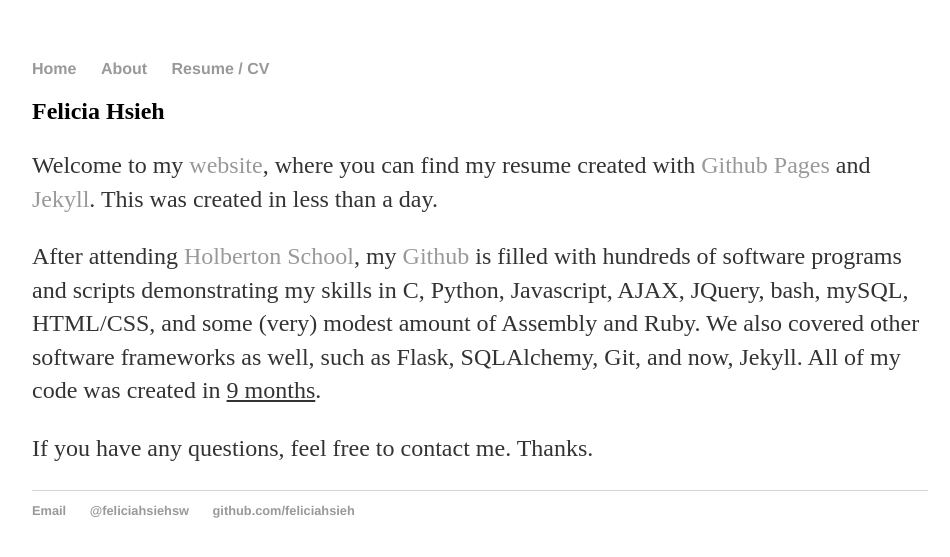
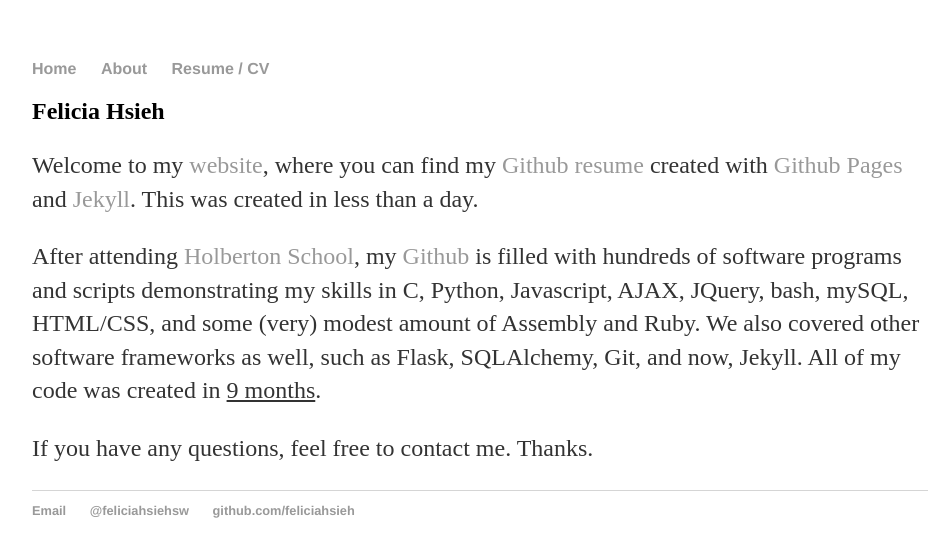
Before and after one commit to feliciahsieh/feliciahsieh.github.io, a Jekyll site: the page built from index.html, in a window 1280 px wide. Shown: the top 557 px of the page, without its empty margins (160-1110 px from the left). Built offline with Jekyll 4.4.1, drawn with Linux system fonts in a browser that asks for light colours.

Commit message:
Add link to /cv page

```diff
--- a/index.html
+++ b/index.html
@@ -4,7 +4,7 @@
 ---
 <div class="blurb">
 	<h2>Felicia Hsieh</h2>
-	<p>Welcome to my <a href="http://feliciahsieh/feliciahsieh.github.io">website</a>, where you can find my resume created with <a href="https://pages.github.com/">Github Pages</a> and <a href="https://jekyllrb.com/">Jekyll</a>. This was created in less than a day.</p>
+	<p>Welcome to my <a href="http://feliciahsieh/feliciahsieh.github.io">website</a>, where you can find my <a href="https://feliciahsieh.github.io/cv/">Github resume</a> created with <a href="https://pages.github.com/">Github Pages</a> and <a href="https://jekyllrb.com/">Jekyll</a>. This was created in less than a day.</p>
 	<p>After attending <a href="http://www.holbertonschool.com">Holberton School</a>, my <a href="http://www.github.com/feliciahsieh">Github</a> is filled with hundreds of software programs and scripts demonstrating my skills in C, Python, Javascript, AJAX, JQuery, bash, mySQL, HTML/CSS, and some (very) modest amount of Assembly and Ruby. We also covered other software frameworks as well, such as Flask, SQLAlchemy, Git, and now, Jekyll. All of my code was created in <u>9 months</u>.</p>
 	<p>If you have any questions, feel free to contact me. Thanks.</p>
 </div><!-- /.blurb -->
```
